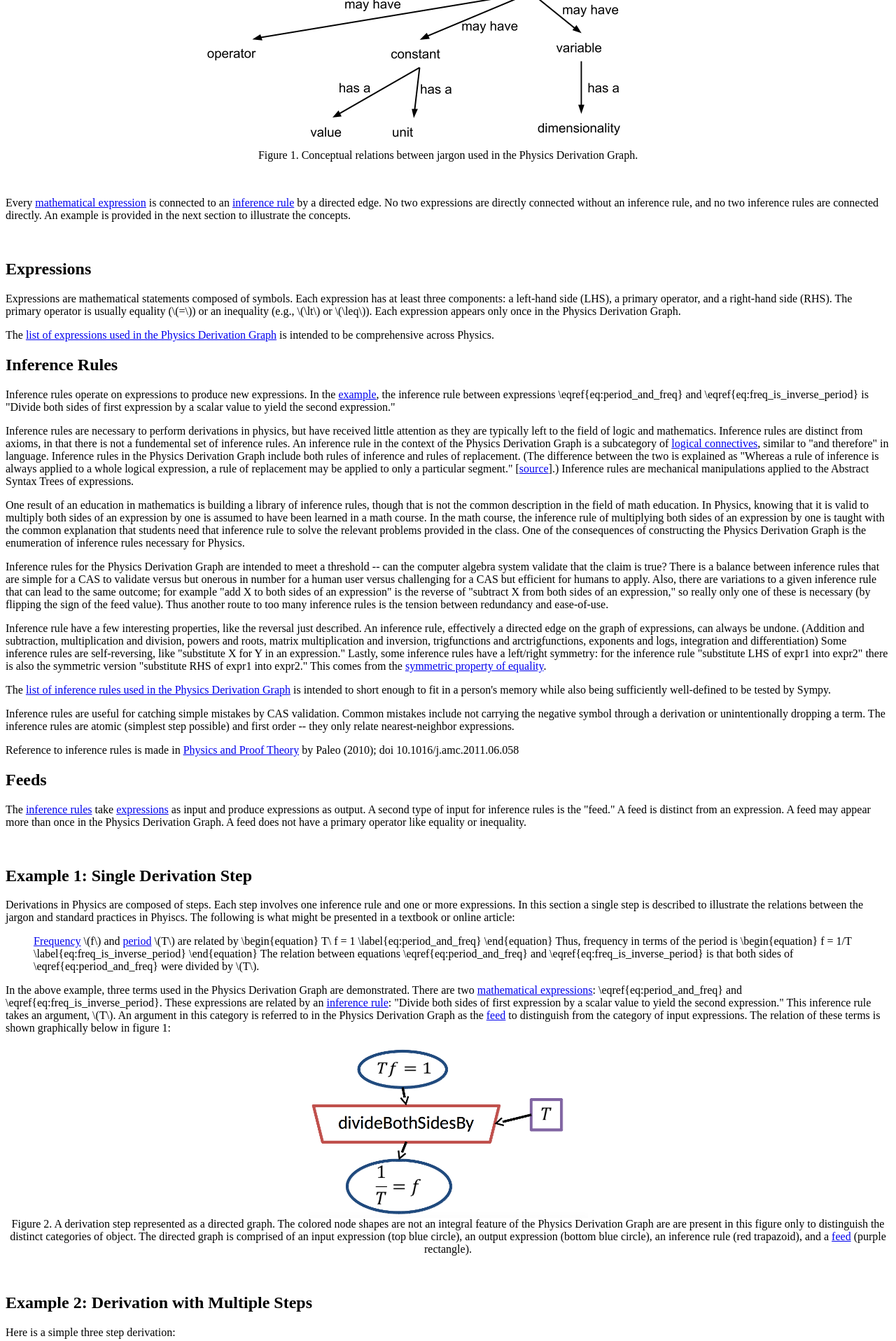
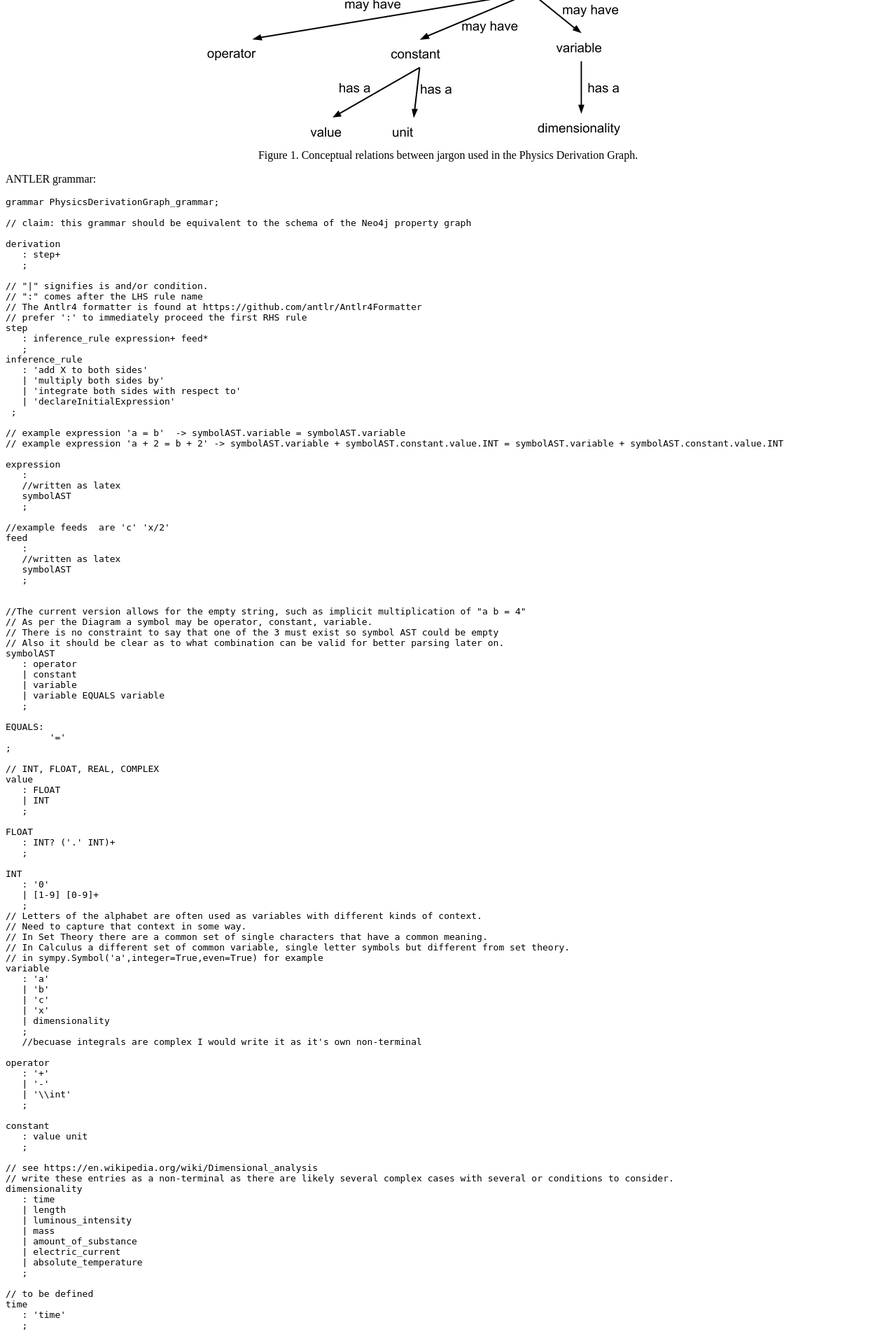
Before and after one commit to allofphysicsgraph/allofphysics.com, a Python web app: template flask/templates/user_documentation.html in a window 1280 px wide. Shown: the part 1634-3550 px from the top of the page at 70% size. Run offline with Jinja, Linux system fonts and the light colour scheme; the template is opened without the code that fills it, so the values that code supplies are empty; some libraries are stand-ins or nearby versions.

Commit message:
added Mike's grammar

```diff
--- a/flask/templates/_js_head.html
+++ b/flask/templates/_js_head.html
@@ -7,6 +7,26 @@
     <meta name="google-signin-client_id" content="897942275285-el3oi54h7fg973tnqp6b0ioou46h5t16.apps.googleusercontent.com">
 
 
+<!-- as per https://csvbase.com/blog/13 -->
+<!-- see https://schema.org/WebPage -->
+<script type="application/ld+json">
+{
+    "@context": "https://schema.org",
+    "@type": "WebPage",
+    "headline": "Physics Derivation Graph",
+    "url": "https://allofphysics.com",
+    "description": "Mathematical physics derivations as a graph",
+    "author": {
+        "@type": "Person",
+        "name": "Ben Payne",
+        "email": "ben.is.located@gmail.com"
+    },
+    "license": "https://creativecommons.org/licenses/by/4.0/",
+    "datePublished": "2025-01-05",
+    "dateCreated": "2025-01-05",
+    "dateModified": "2025-01-05"
+}
+</script>
 
 <!-- to prevent user from clicking on button twice,
      the following changes the button text and disabled the button -->
--- a/flask/templates/user_documentation.html
+++ b/flask/templates/user_documentation.html
@@ -107,6 +107,159 @@ is designed to be read sequentially.
     Figure 1. Conceptual relations between jargon used in the Physics Derivation Graph.
   </CENTER>
 </P>
+
+<P>ANTLER grammar:
+<pre>
+grammar PhysicsDerivationGraph_grammar;
+
+// claim: this grammar should be equivalent to the schema of the Neo4j property graph
+
+derivation
+   : step+
+   ;
+
+// "|" signifies is and/or condition.
+// ":" comes after the LHS rule name
+// The Antlr4 formatter is found at https://github.com/antlr/Antlr4Formatter
+// prefer ':' to immediately proceed the first RHS rule
+step
+   : inference_rule expression+ feed*
+   ;
+inference_rule
+   : 'add X to both sides'
+   | 'multiply both sides by'
+   | 'integrate both sides with respect to'
+   | 'declareInitialExpression'
+ ;
+
+// example expression 'a = b'  -&gt; symbolAST.variable = symbolAST.variable
+// example expression 'a + 2 = b + 2' -&gt; symbolAST.variable + symbolAST.constant.value.INT = symbolAST.variable + symbolAST.constant.value.INT
+
+expression
+   :
+   //written as latex
+   symbolAST
+   ;
+
+//example feeds  are 'c' 'x/2'
+feed
+   :
+   //written as latex
+   symbolAST
+   ;
+
+
+//The current version allows for the empty string, such as implicit multiplication of "a b = 4"
+// As per the Diagram a symbol may be operator, constant, variable.
+// There is no constraint to say that one of the 3 must exist so symbol AST could be empty
+// Also it should be clear as to what combination can be valid for better parsing later on.
+symbolAST
+   : operator
+   | constant
+   | variable
+   | variable EQUALS variable
+   ;
+
+EQUALS:
+	'='
+;
+
+// INT, FLOAT, REAL, COMPLEX
+value
+   : FLOAT
+   | INT
+   ;
+
+FLOAT
+   : INT? ('.' INT)+
+   ;
+
+INT
+   : '0'
+   | [1-9] [0-9]+
+   ;
+// Letters of the alphabet are often used as variables with different kinds of context.
+// Need to capture that context in some way.
+// In Set Theory there are a common set of single characters that have a common meaning.
+// In Calculus a different set of common variable, single letter symbols but different from set theory.
+// in sympy.Symbol('a',integer=True,even=True) for example
+variable
+   : 'a'
+   | 'b'
+   | 'c'
+   | 'x'
+   | dimensionality
+   ;
+   //becuase integrals are complex I would write it as it's own non-terminal
+
+operator
+   : '+'
+   | '-'
+   | '\\int'
+   ;
+
+constant
+   : value unit
+   ;
+
+// see https://en.wikipedia.org/wiki/Dimensional_analysis
+// write these entries as a non-terminal as there are likely several complex cases with several or conditions to consider.
+dimensionality
+   : time
+   | length
+   | luminous_intensity
+   | mass
+   | amount_of_substance
+   | electric_current
+   | absolute_temperature
+   ;
+
+// to be defined
+time
+   : 'time'
+   ;
+
+// to be defined
+length
+   : 'length'
+   ;
+   // to be defined
+luminous_intensity
+   : 'luminous_intensite'
+   ;
+   // to be defined
+mass
+   : 'mass'
+   ;
+   // to be defined
+amount_of_substance
+   : 'amount_of_substance'
+   ;
+   // to be defined
+electric_current
+   : 'electric_current'
+   ;
+   // to be defined
+absolute_temperature
+   : 'absolute_temperature'
+   ;
+   // Likely non-terminals depending on the complexity of the OR conditions.
+
+unit
+   : 'meter'
+   | 'foot'
+   | 'second'
+   | 'hour'
+   | 'Watt'
+   | 'Joule'
+   | 'inch'
+   ;
+
+WS: [ \t] -&gt; skip;
+NEWLINE: '\n' -&gt; skip;
+
+</pre>
+
 
 <P>&nbsp;</P>
 
```
